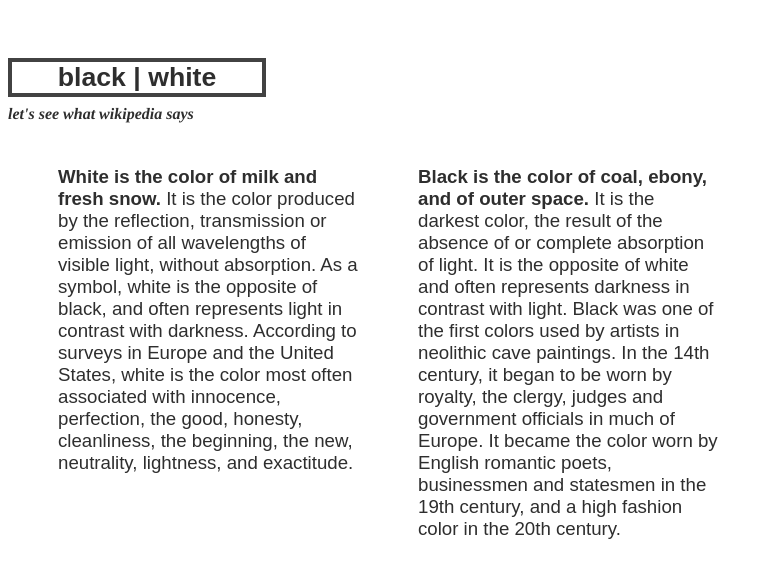
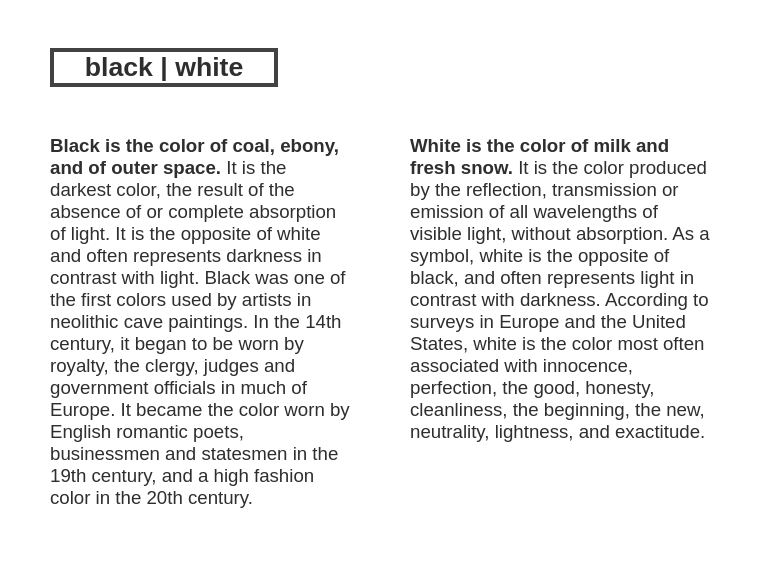
Before and after one commit to amandapickens/amandapickens.github.io, a plain HTML site: page workshop_2_column.html in a window 1280 px wide. Shown: the whole page, without its empty margins (0-772 px from the left). Drawn offline with Linux system fonts and the light colour scheme.

Commit message:
Shift Columns

```diff
--- a/workshop_2_column.html
+++ b/workshop_2_column.html
@@ -6,27 +6,22 @@
 			#main {
 			position: absolute;
 			top: 30px;
+			left: 20px;
 			color: #2E2E2E;
 			font-family: sans-serif;
 			font-size: 14pt;
 		}
 			h1 {
 			position: relative;
-			top: 10px;
-			width: 250px;
+			left: 30px;
+			width: 220px;
 			border: 4px solid #424242;
 			font-size: 20pt;
 			text-align: center;
 		}
-			h2 {
-			font-family: Times, sans-serif;
-			font-size: 12pt;
-			font-style: italic;
-		}
 
-			p{
+			p {
 				position: relative;
-				left: 20px;
 				width: 300px;
 				float: left;
 				margin: 30px;
@@ -39,11 +34,10 @@
 	<body>
 		<div id="main">
 		<h1>black | white</h1>
-		<h2>let's see what wikipedia says</h2>
+
+		<p><strong>Black is the color of coal, ebony, and of outer space.</strong> It is the darkest color, the result of the absence of or complete absorption of light. It is the opposite of white and often represents darkness in contrast with light. Black was one of the first colors used by artists in neolithic cave paintings. In the 14th century, it began to be worn by royalty, the clergy, judges and government officials in much of Europe. It became the color worn by English romantic poets, businessmen and statesmen in the 19th century, and a high fashion color in the 20th century.</p>
 
 		<p><strong>White is the color of milk and fresh snow.</strong> It is the color produced by the reflection, transmission or emission of all wavelengths of visible light, without absorption. As a symbol, white is the opposite of black, and often represents light in contrast with darkness. According to surveys in Europe and the United States, white is the color most often associated with innocence, perfection, the good, honesty, cleanliness, the beginning, the new, neutrality, lightness, and exactitude.</p>
-
-		<p><strong>Black is the color of coal, ebony, and of outer space.</strong> It is the darkest color, the result of the absence of or complete absorption of light. It is the opposite of white and often represents darkness in contrast with light. Black was one of the first colors used by artists in neolithic cave paintings. In the 14th century, it began to be worn by royalty, the clergy, judges and government officials in much of Europe. It became the color worn by English romantic poets, businessmen and statesmen in the 19th century, and a high fashion color in the 20th century.</p>
 	</div>
 	</body>
 </html>
```
